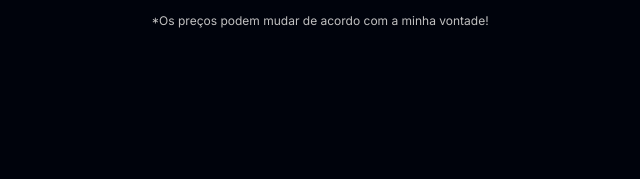
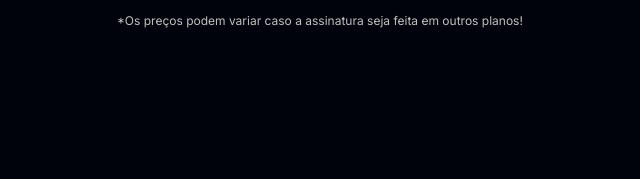
Before and after one commit to caio-albuquerque/aluraplus, a plain HTML site: page index.html in a window 1280 px wide. Shown: the part 581-760 px from the top of the page, 0-640 px from the left. Drawn offline with Linux system fonts and the light colour scheme.

Commit message:
index.html

```diff
--- a/index.html
+++ b/index.html
@@ -19,7 +19,7 @@
                 <img src="Combo.png" alt="O Combo+ é a junção do alura+ e o alura lingua" class="container__imagem">
                 <a href="www.alura.com.br" class="container__botao">Assine por 12x de R$ 120,00*</a>
                 <a href="www.google.com.br" class="container__botao botao_secundario">Assinar somente o Alura+</a>
-                <p class="container__aviso">*Os preços podem mudar de acordo com a minha vontade!</p>
+                <p class="container__aviso">*Os preços podem variar caso a assinatura seja feita em outros planos!</p>
             </div>
         </section>
 
```
